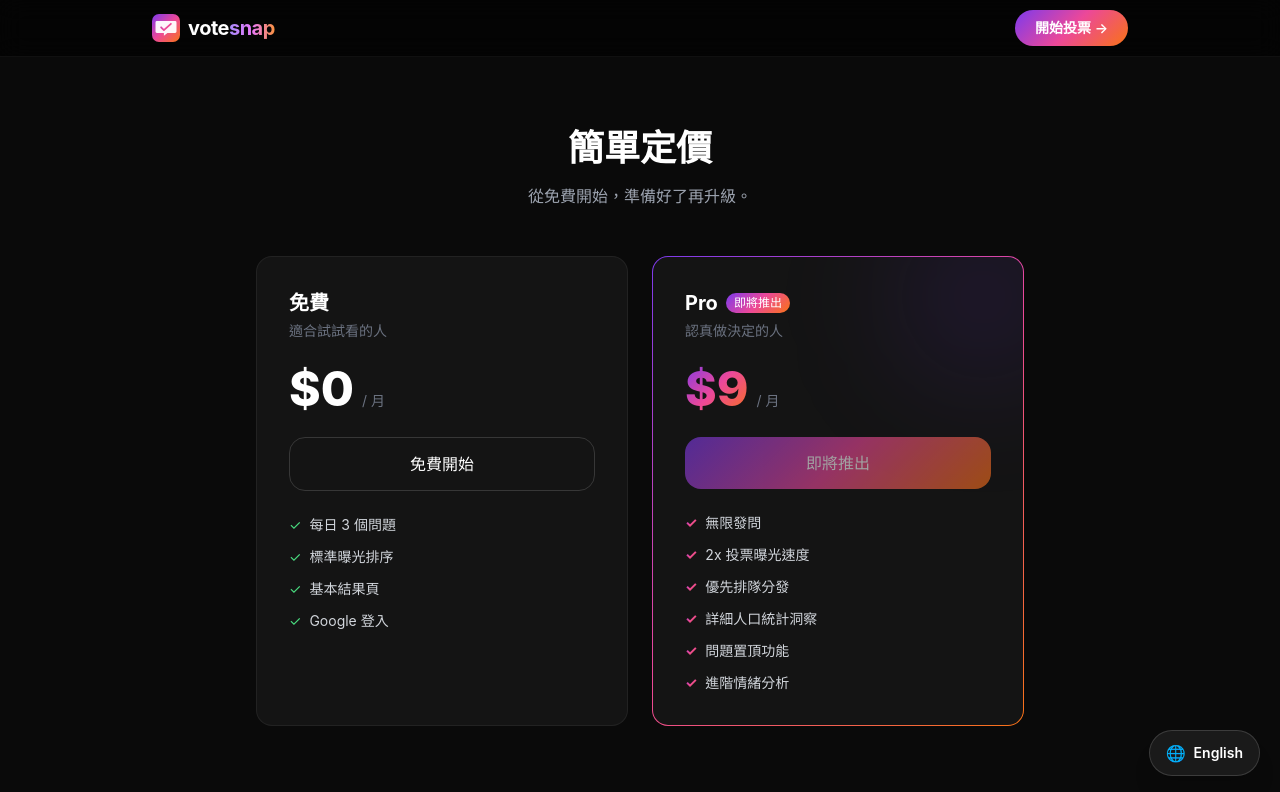
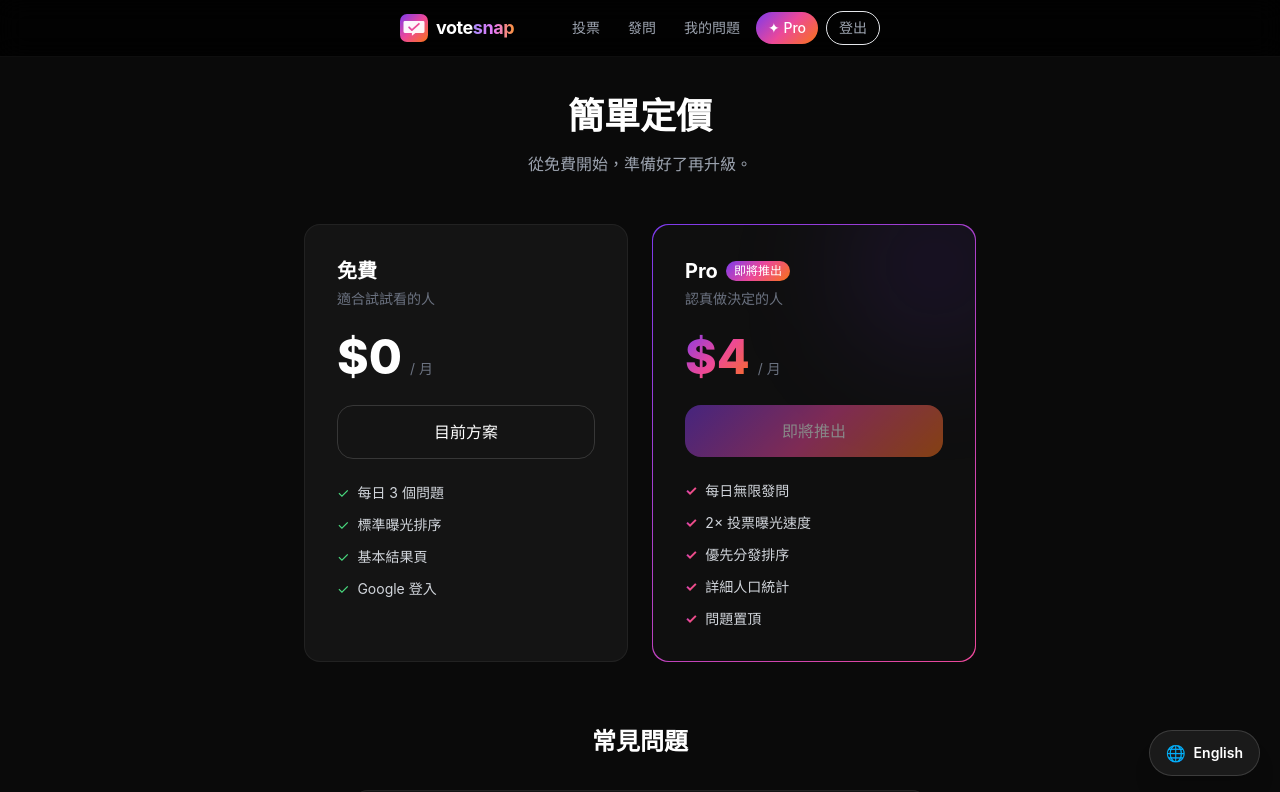
Before and after one commit to kaikai77777/votesnap, a Next.js app: page /pricing in a window 1280 px wide. Shown: the top 792 px of the page. Built offline with nearby package versions, Linux system fonts and the light colour scheme; no server answers.

Commit message:
Add pricing page nav entry, Pro upgrade link, restyle sign-out button

```diff
--- a/app/ask/page.tsx
+++ b/app/ask/page.tsx
@@ -80,7 +80,11 @@ export default function AskPage() {
           <h1 className="text-2xl font-bold">{t('ask.title')}</h1>
           <p className="text-gray-500 text-sm mt-1">
             {t('ask.remaining', { n: remaining })}
-            {remaining === 0 && <span className="text-orange-400 ml-2">— {t('ask.upgradePro')}</span>}
+            {remaining === 0 && (
+              <Link href="/pricing" className="text-orange-400 ml-2 hover:underline underline-offset-2">
+                — {t('ask.upgradePro')}
+              </Link>
+            )}
           </p>
         </div>
 
--- a/app/pricing/page.tsx
+++ b/app/pricing/page.tsx
@@ -1,19 +1,21 @@
 'use client'
 
 import Link from 'next/link'
-import { Logo, LogoWordmark } from '@/components/Logo'
+import { Navbar } from '@/components/Navbar'
 import { useLang } from '@/lib/i18n'
 
 export default function PricingPage() {
   const { t } = useLang()
 
-  const FREE_FEATURES = t('price.free') === 'Free'
+  const isEn = t('price.free') === 'Free'
+
+  const FREE_FEATURES = isEn
     ? ['3 questions/day', 'Standard exposure', 'Basic result page', 'Google login']
     : ['每日 3 個問題', '標準曝光排序', '基本結果頁', 'Google 登入']
 
-  const PRO_FEATURES = t('price.free') === 'Free'
-    ? ['Unlimited questions', '2x vote exposure', 'Priority distribution', 'Demographic insights', 'Question pinning', 'Advanced sentiment analysis']
-    : ['無限發問', '2x 投票曝光速度', '優先排隊分發', '詳細人口統計洞察', '問題置頂功能', '進階情緒分析']
+  const PRO_FEATURES = isEn
+    ? ['Unlimited questions/day', '2× vote exposure', 'Priority distribution', 'Demographic breakdown', 'Question pinning']
+    : ['每日無限發問', '2× 投票曝光速度', '優先分發排序', '詳細人口統計', '問題置頂']
 
   const FAQS = [
     { q: t('price.faq1q'), a: t('price.faq1a') },
@@ -23,23 +25,16 @@ export default function PricingPage() {
 
   return (
     <div className="min-h-screen bg-[#0A0A0A] text-white">
-      <nav className="fixed top-0 left-0 right-0 z-50 bg-black/60 backdrop-blur-md border-b border-white/5">
-        <div className="max-w-5xl mx-auto px-6 h-14 flex items-center justify-between">
-          <Link href="/" className="flex items-center gap-2">
-            <Logo size={28} />
-            <LogoWordmark className="text-xl" />
-          </Link>
-          <Link href="/login" className="btn-gradient px-5 py-2 text-sm">{t('land.cta1')}</Link>
-        </div>
-      </nav>
+      <Navbar />
 
-      <main className="pt-32 pb-20 px-4">
+      <main className="pt-24 pb-20 px-4">
         <div className="text-center mb-12 max-w-xl mx-auto">
           <h1 className="text-4xl font-extrabold mb-4">{t('price.title')}</h1>
           <p className="text-gray-400">{t('price.sub')}</p>
         </div>
 
-        <div className="max-w-3xl mx-auto grid grid-cols-1 md:grid-cols-2 gap-6">
+        <div className="max-w-2xl mx-auto grid grid-cols-1 md:grid-cols-2 gap-6">
+          {/* Free */}
           <div className="card p-8">
             <h2 className="text-xl font-bold mb-1">{t('price.free')}</h2>
             <p className="text-gray-500 text-sm mb-6">{t('price.freeSub')}</p>
@@ -47,8 +42,8 @@ export default function PricingPage() {
               <span className="text-5xl font-extrabold">$0</span>
               <span className="text-gray-500 text-sm ml-2">{t('price.month')}</span>
             </div>
-            <Link href="/login" className="block w-full py-3.5 rounded-2xl border border-white/15 text-center text-white font-medium hover:bg-white/5 transition-colors mb-6">
-              {t('price.startFree')}
+            <Link href="/vote" className="block w-full py-3.5 rounded-2xl border border-white/15 text-center text-white font-medium hover:bg-white/5 transition-colors mb-6">
+              {isEn ? 'Current plan' : '目前方案'}
             </Link>
             <ul className="space-y-3">
               {FREE_FEATURES.map((f) => (
@@ -59,7 +54,9 @@ export default function PricingPage() {
             </ul>
           </div>
 
-          <div className="gradient-border p-8 rounded-2xl relative overflow-hidden">
+          {/* Pro */}
+          <div className="relative rounded-2xl overflow-hidden p-[1px]" style={{ background: 'linear-gradient(135deg, #7c3aed, #ec4899)' }}>
+            <div className="bg-[#0F0F0F] rounded-2xl p-8 h-full relative">
               <div className="absolute -top-10 -right-10 w-40 h-40 bg-violet-600/15 rounded-full blur-3xl pointer-events-none" />
               <div className="relative">
                 <div className="flex items-center gap-2 mb-1">
@@ -68,10 +65,13 @@ export default function PricingPage() {
                 </div>
                 <p className="text-gray-500 text-sm mb-6">{t('price.proSub')}</p>
                 <div className="mb-6">
-                <span className="text-5xl font-extrabold gradient-text">$9</span>
+                  <span className="text-5xl font-extrabold gradient-text">$4</span>
                   <span className="text-gray-500 text-sm ml-2">{t('price.month')}</span>
                 </div>
-              <button disabled className="block w-full py-3.5 rounded-2xl gradient-bg text-center text-white font-medium opacity-60 cursor-not-allowed mb-6">
+                <button
+                  disabled
+                  className="w-full py-3.5 rounded-2xl gradient-bg text-center text-white font-medium opacity-50 cursor-not-allowed mb-6"
+                >
                   {t('price.comingSoon')}
                 </button>
                 <ul className="space-y-3">
@@ -84,8 +84,9 @@ export default function PricingPage() {
               </div>
             </div>
           </div>
+        </div>
 
-        <div className="max-w-xl mx-auto mt-20">
+        <div className="max-w-xl mx-auto mt-16">
           <h2 className="text-2xl font-bold text-center mb-8">{t('price.faq')}</h2>
           <div className="space-y-4">
             {FAQS.map(({ q, a }) => (
--- a/components/Navbar.tsx
+++ b/components/Navbar.tsx
@@ -15,6 +15,7 @@ export function Navbar() {
     { href: '/vote', label: t('nav.vote') },
     { href: '/ask', label: t('nav.ask') },
     { href: '/my-questions', label: t('nav.myQ') },
+    { href: '/pricing', label: '✦ Pro' },
   ]
 
   async function handleSignOut() {
@@ -38,7 +39,9 @@ export function Navbar() {
               key={href}
               href={href}
               className={`px-3 py-1.5 rounded-full text-sm font-medium transition-colors ${
-                pathname.startsWith(href)
+                href === '/pricing'
+                  ? 'gradient-bg text-white'
+                  : pathname.startsWith(href)
                   ? 'bg-white/10 text-white'
                   : 'text-gray-400 hover:text-white hover:bg-white/5'
               }`}
@@ -49,7 +52,7 @@ export function Navbar() {
 
           <button
             onClick={handleSignOut}
-            className="ml-1 px-3 py-1.5 rounded-full text-sm font-medium text-gray-500 hover:text-white hover:bg-white/5 transition-colors"
+            className="ml-1 px-3 py-1.5 rounded-full text-sm font-medium bg-white/8 text-gray-400 hover:bg-red-500/20 hover:text-red-400 border border-white/8 transition-colors"
           >
             {t('nav.signOut')}
           </button>
```
Lines whose indentation alone changed are shown as unchanged.
